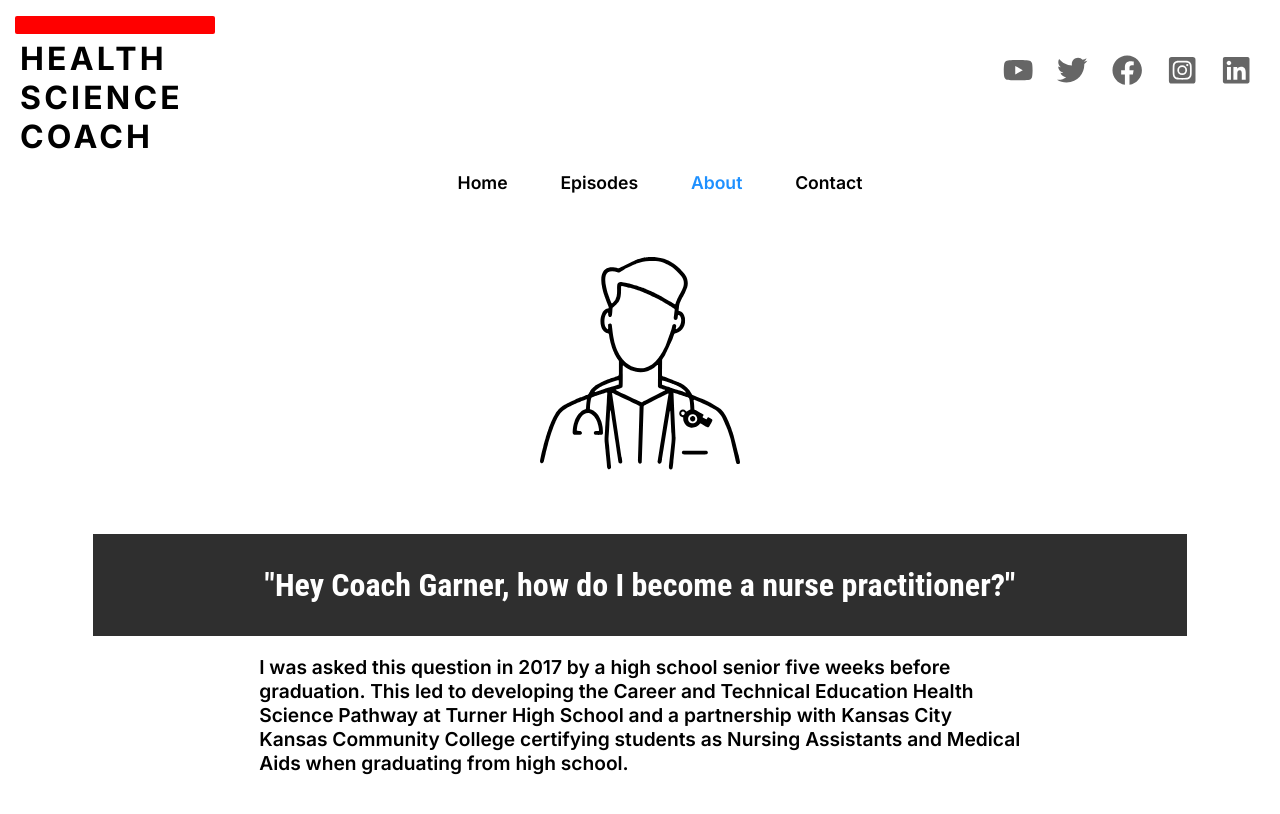
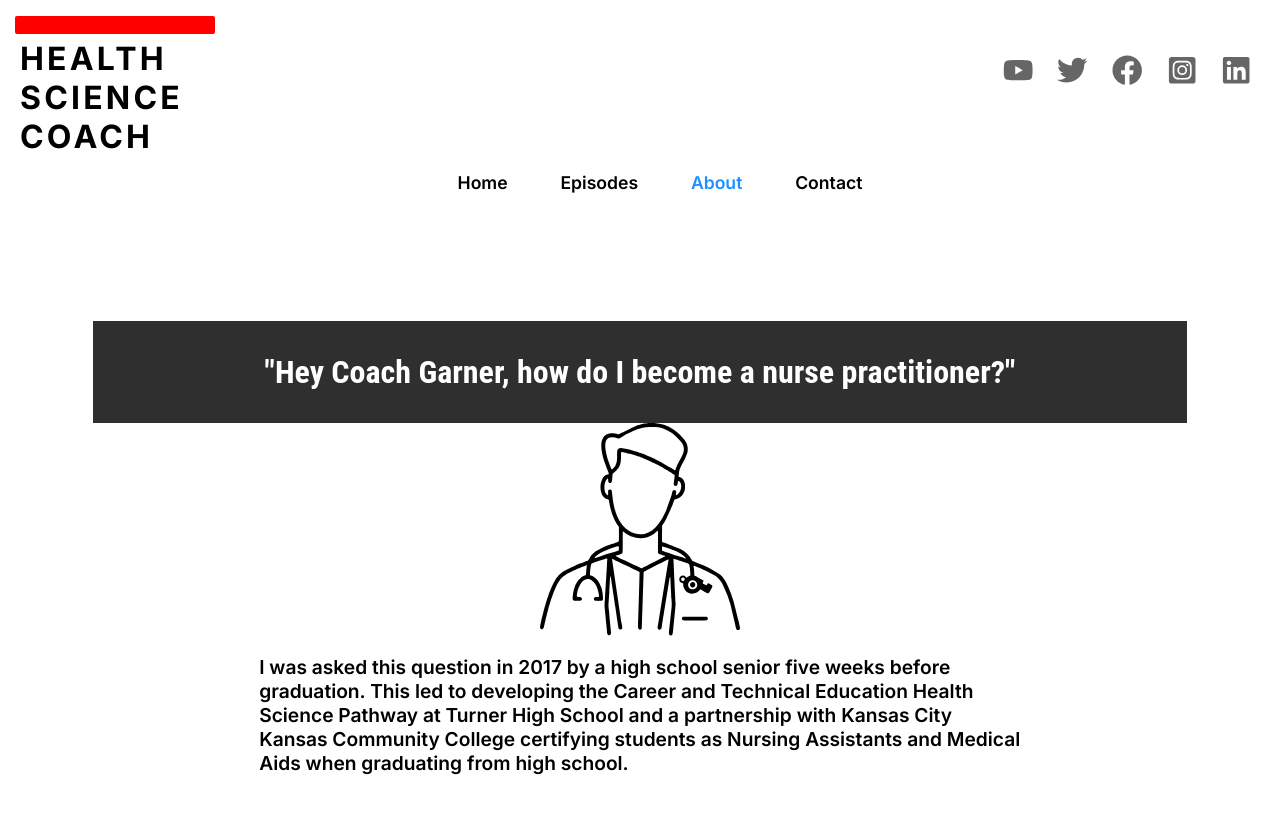
Before and after one commit to LaneGarner/HealthScienceCoach, a React (Create React App) app: page /about in a window 1280 px wide. Shown: the top 814 px of the page. Built offline with nearby package versions, Linux system fonts and the light colour scheme; no server answers.

Commit message:
add about me image

```diff
--- a/package.json
+++ b/package.json
@@ -8,6 +8,7 @@
     "@testing-library/user-event": "^12.1.10",
     "axios": "^0.21.1",
     "node-sass": "^5.0.0",
+    "prop-types": "^15.5.10",
     "react": "^17.0.2",
     "react-audio-player": "^0.17.0",
     "react-dom": "^17.0.2",
--- a/src/pages/About.jsx
+++ b/src/pages/About.jsx
@@ -5,12 +5,14 @@ import "./About.scss";
 export const About = () => {
   return (
     <div className="page-container about-page">
+      {/* <img src="https://healthsciencecoach.com/img/hirepaths_blog-images_health-career-podcast.png" alt="Drew Garner hosting health science coach podcast with yellow geometric design in background" /> */}
+      <p className="hey-coach">"Hey Coach Garner, how do I become a nurse practitioner?"</p>
       <Logo width="200px" />
-      <p className="hey-coach">"Hey Coach Garner, how do I become a nurse practitioner?"</p>
       <p className="about-description">
         I was asked this question in 2017 by a high school senior five weeks before graduation. This led to developing the Career and Technical Education Health Science Pathway at
         Turner High School and a partnership with Kansas City Kansas Community College certifying students as Nursing Assistants and Medical Aids when graduating from high school.
       </p>
+      {/* <iframe src="https://outlook.office365.com/owa/calendar/HealthScienceCoachPodcast@turnerusd202.org/bookings/" width="100%" height="100%" scrolling="yes" style={{border:0}}></iframe> */}
     </div>
   );
 };
```
Also changed, not shown: public/img/hirepaths_blog-images_health-career-podcast.png (added).
